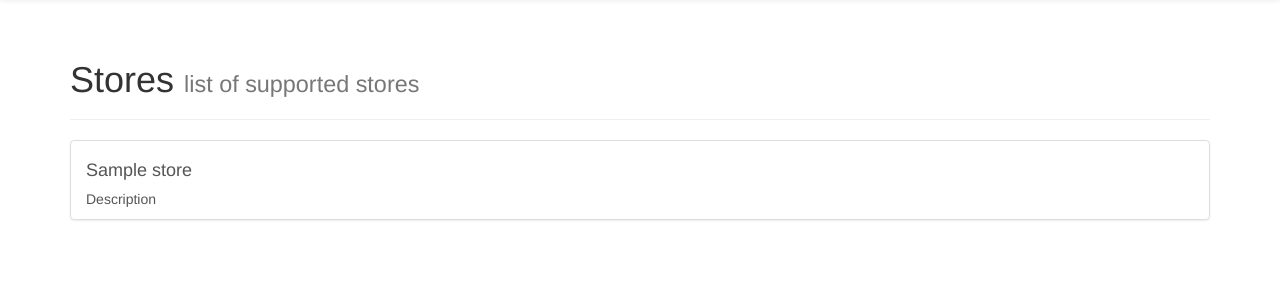
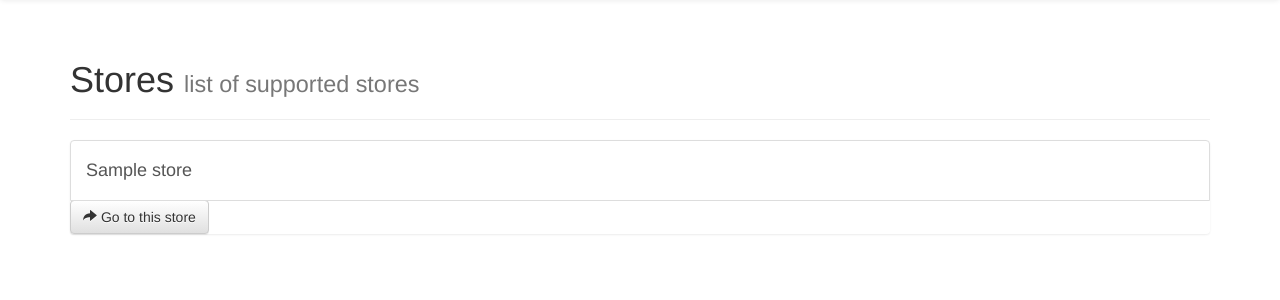
Before and after one commit to pcheng11/pricing-alert, a Flask app: template src/templates/stores/store_index.html in a window 1280 px wide. Shown: the part 52-352 px from the top of the page. Run offline with Flask 2, Linux system fonts and the light colour scheme; the template is opened without the code that fills it: most values are stand-ins (such as "Sample title", 1, 10 or a date in 2020); some libraries are stand-ins or nearby versions.

Commit message:
-mfix bs4

```diff
--- a/src/templates/stores/store_index.html
+++ b/src/templates/stores/store_index.html
@@ -9,7 +9,9 @@
     {% for store in stores %}
     <a href="{{ url_for('stores.store_page', store_id=store._id)}}" class="list-group-item">
         <h4 class="list-group-item-title">{{ store.name }}</h4>
-        <p class="list-group-item-text">Description</p>
+        <a class="btn btn-default" href="{{ store.url_prefix }}">
+            <span class="glyphicon glyphicon-share-alt"></span> Go to this store
+        </a>
     </a>
     {% endfor %}
 </div>
```
